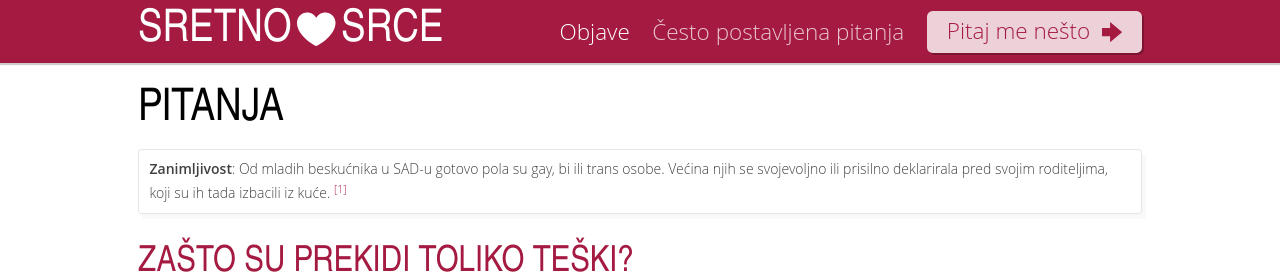
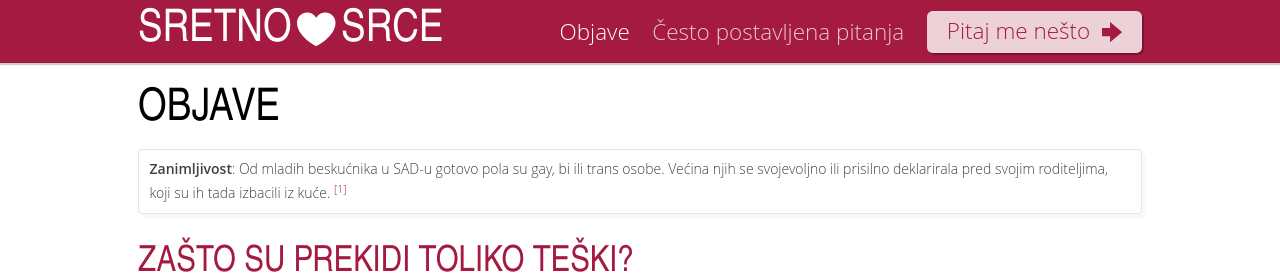
Before and after one commit to silvenon/sretnosrce, a Jekyll site: the page built from index.html, in a window 1280 px wide and 900 px high. Shown: the top 276 px of the window. Built offline with Jekyll 4.4.1, drawn with Linux system fonts in a browser that asks for light colours; emoji names are drawn with the system emoji font; the list of posts is cut into pages by our own code; comment, search, counter and statistics services are not loaded.

Commit message:
Fix home page title

```diff
--- a/index.html
+++ b/index.html
@@ -1,6 +1,6 @@
 ---
 id: home
-title: Pitanja
+title: Objave
 fb_sdk: true
 script: facts
 image:
@@ -10,7 +10,7 @@ image:
 redirect_from: /pitanja/
 ---
 
-<h1>Pitanja</h1>
+<h1>Objave</h1>
 
 <div class="facts loading">
   {% for fact in site.facts %}
```
